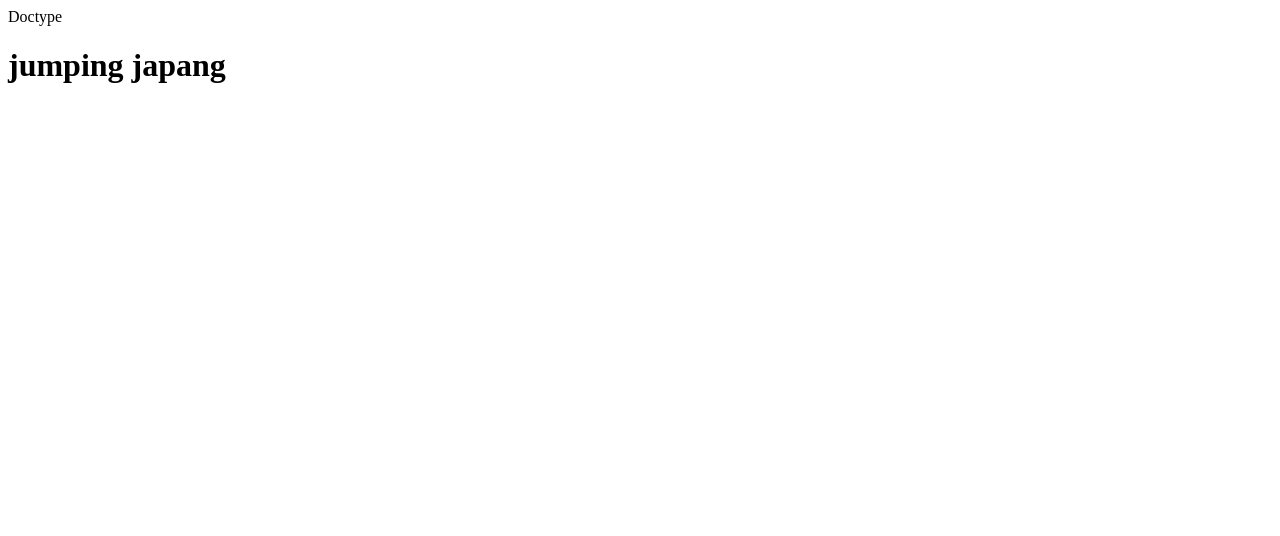
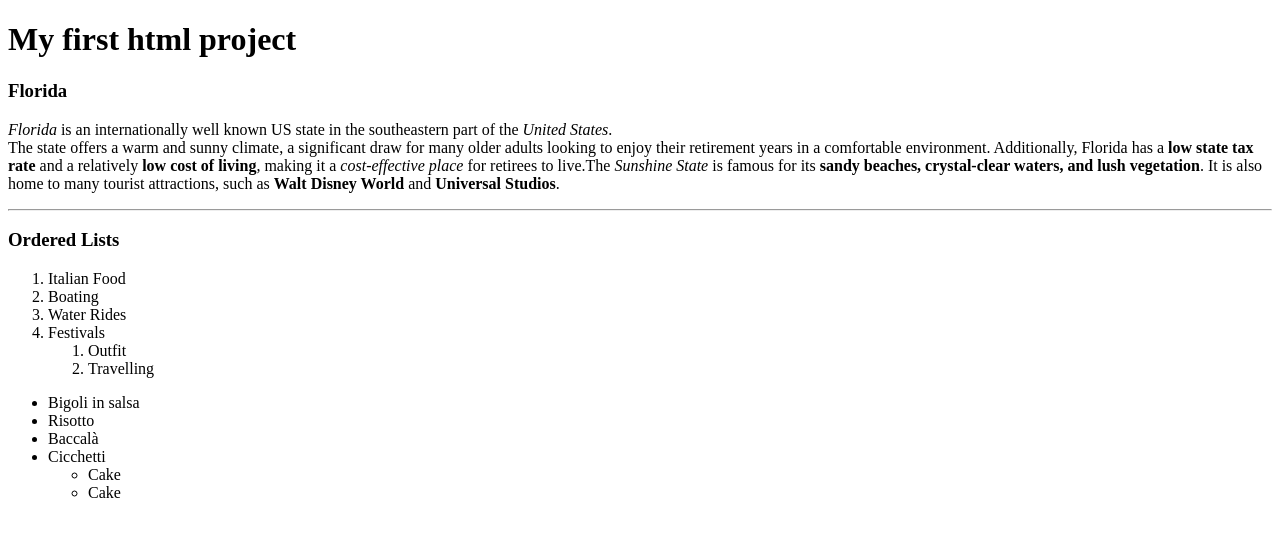
Before and after one commit to 44-563-WebApps-F23/44563-webapps-f23-assignment3-Aravind8331, a plain HTML site: page index.html in a window 1280 px wide. Drawn offline with Linux system fonts and the light colour scheme.

Commit message:
html lists

```diff
--- a/index.html
+++ b/index.html
@@ -1,9 +1,37 @@
-Doctype
+<!Doctype html>
 <html>
 <head>
     <title>Aravind Veeragandham</title>
+</head>
+
     <body>
-        <h1>jumping japang</h1>
+        <h1>My first html project</h1>
+        <h3> Florida</h3>
+        <p><i>Florida</i> is an internationally well known US state in the southeastern part of the <i>United States</i>.<br>The state offers a warm and sunny climate, a significant draw for many older adults looking to enjoy their retirement years in a comfortable environment. Additionally, Florida has a <b>low state tax rate</b> and a relatively <b>low cost of living</b>, making it a <i>cost-effective place</i> for retirees to live.The <em>Sunshine State</em> is famous for its<strong> sandy beaches, crystal-clear waters, and lush vegetation</strong>. It is also home to many tourist attractions, such as <b>Walt Disney World</b> and <b>Universal Studios</b>.</p>
+        <hr>
+        <h3>Ordered Lists</h3>
+        <ol>
+            <li> Italian Food</li>
+            <li> Boating</li>
+            <li> Water Rides</li>
+            <li> Festivals
+                <ol>
+                    <li>Outfit</li>
+                    <li>Travelling</li>
+                </ol>
+            </li>
+        </ol>
+        <ul>
+            <li>Bigoli in salsa</li>
+            <li>Risotto</li>
+            <li>Baccalà</li>
+            <li>Cicchetti
+                <ul>
+                    <li>Cake</li>
+                    <Li>Cake</Li>
+                </ul>
+            </li>
+        </ul>
     </body>
-</head>
+
 </html>
```
